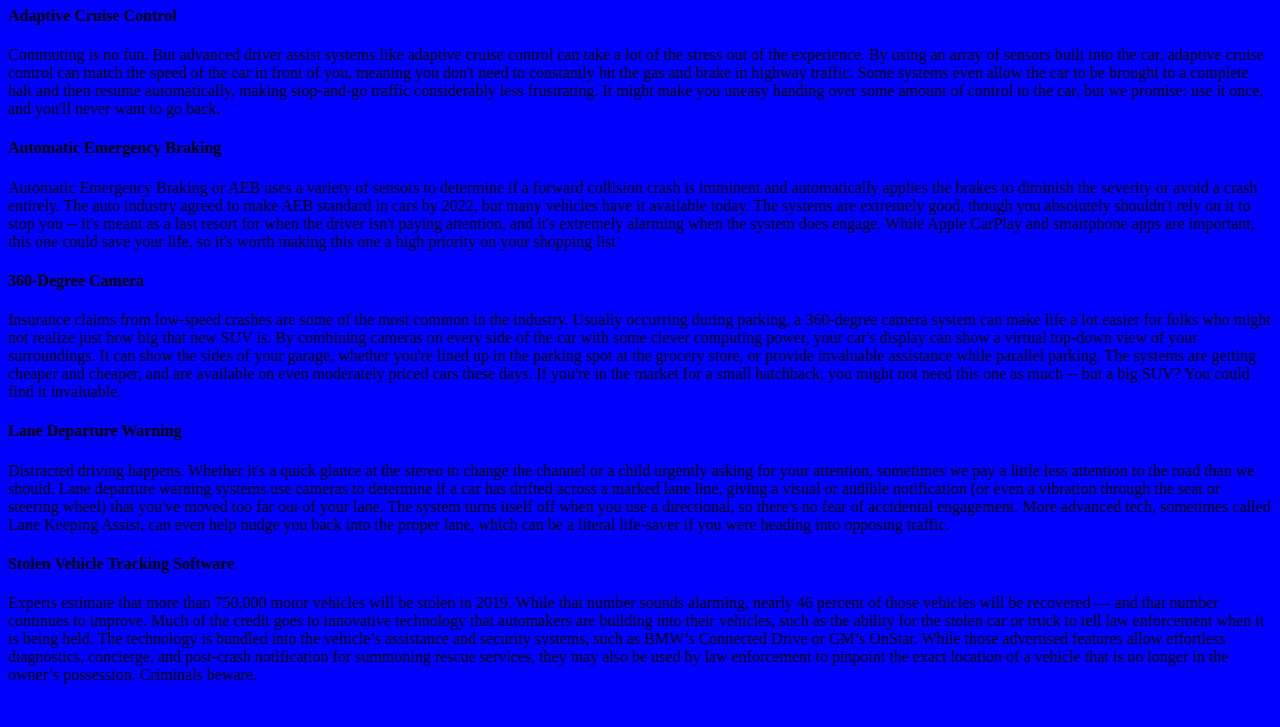
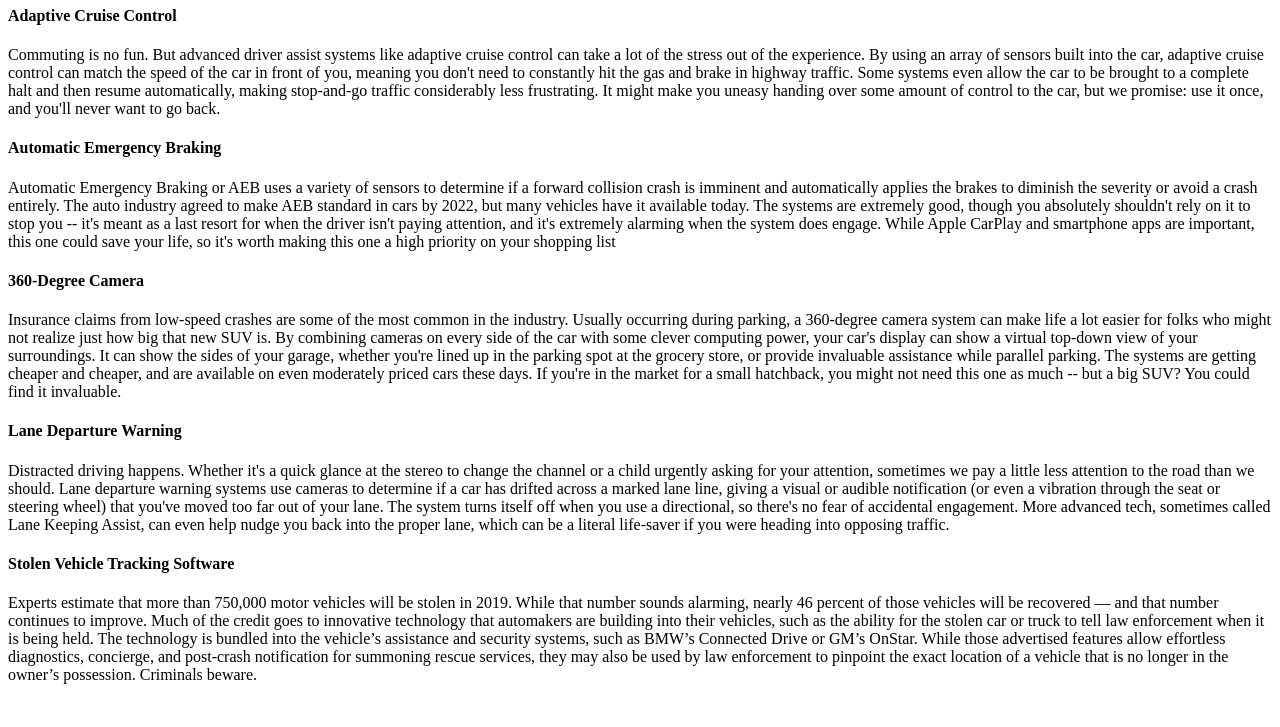
Before and after one commit to chancellornoble/car-technologies.html, a plain HTML site: page index.html in a window 1280 px wide. Shown: the part 73-800 px from the top of the page. Drawn offline with Linux system fonts and the light colour scheme.

Commit message:
Update styles.css

```diff
--- a/styles.css
+++ b/styles.css
@@ -1,5 +1,5 @@
 body {
-  background-color: blue;
+  background-color: hsla(240%, 50%, 50%, 0.5);
 }
 
 .daddyshark {
```
